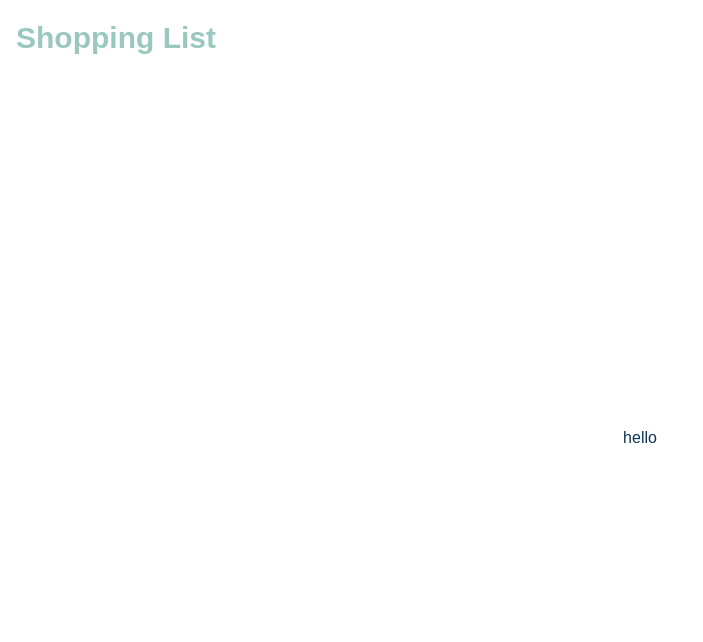
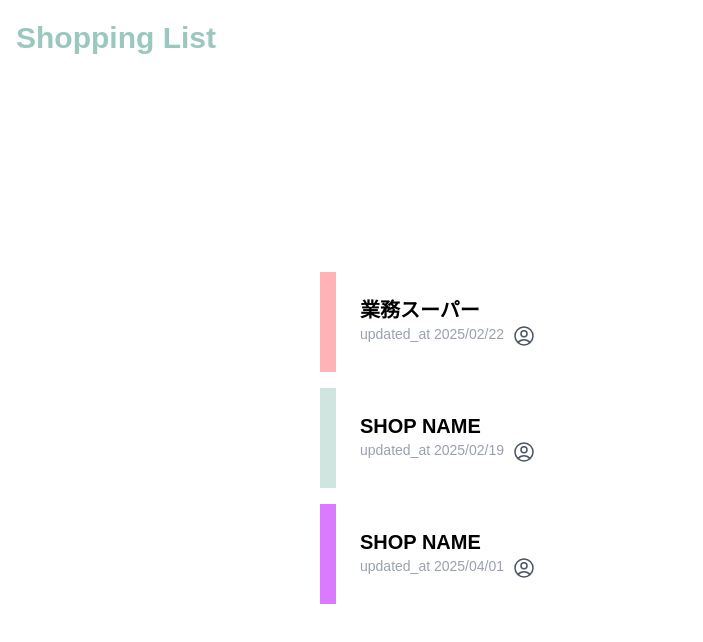
Before and after one commit to nohanakamatsuke/shopping-list-pwa, a Next.js app: page / in a window 1280 px wide. Shown: the top 642 px of the page, without its empty margins (0-703 px from the left). Built offline with nearby package versions, Linux system fonts and the light colour scheme; no server answers.

Commit message:
ホーム画面フロントのみ作成

```diff
--- a/src/app/page.tsx
+++ b/src/app/page.tsx
@@ -1,7 +1,53 @@
-import Image from "next/image";
 
-export default function Home() {
+import { collection, getDocs } from "firebase/firestore";
+import { db } from "./lib/firebase";
+import { UserCircleIcon } from "@heroicons/react/24/outline";
+
+interface Items {
+  id: number;
+  name: string;
+}
+
+interface HomeProps {
+  items: Items[];
+}
+
+
+export default function Home({items}: HomeProps) {
   return (
-    <div>hello</div>
+    <>
+     <div className="flex flex-col space-y-4 w-[85%] md:w-1/2 mx-auto">
+     <div className="flex bg-white w-full rounded">
+        <div className="w-4 bg-custom-red-light"></div>
+        <div className="p-6 pr-10">
+          <div className="text-black text-xl font-semibold">業務スーパー</div>
+          <div className="flex space-x-2">
+            <div className="text-gray-400 font-light text-sm">updated_at 2025/02/22</div>
+            <UserCircleIcon className='w-5 md:w-6 text-gray-600'/>
+          </div>
+        </div>
+      </div>
+      <div className="flex bg-white w-full rounded">
+        <div className="w-4 bg-custom-blue-light"></div>
+        <div className="p-6 pr-10">
+          <div className="text-black text-xl font-semibold">SHOP NAME</div>
+          <div className="flex space-x-2">
+            <div className="text-gray-400 font-light text-sm">updated_at 2025/02/19</div>
+            <UserCircleIcon className='w-5 md:w-6 text-gray-600'/>
+          </div>
+        </div>
+      </div>
+      <div className="flex bg-white w-full rounded">
+        <div className="w-4 bg-custom-purple-light"></div>
+        <div className="p-6 pr-10">
+          <div className="text-black text-xl font-semibold">SHOP NAME</div>
+          <div className="flex space-x-2">
+            <div className="text-gray-400 font-light text-sm">updated_at 2025/04/01</div>
+            <UserCircleIcon className='w-4 md:w-6 text-gray-600'/>
+          </div>
+        </div>
+      </div>
+     </div>
+    </>
   );
 }
```
